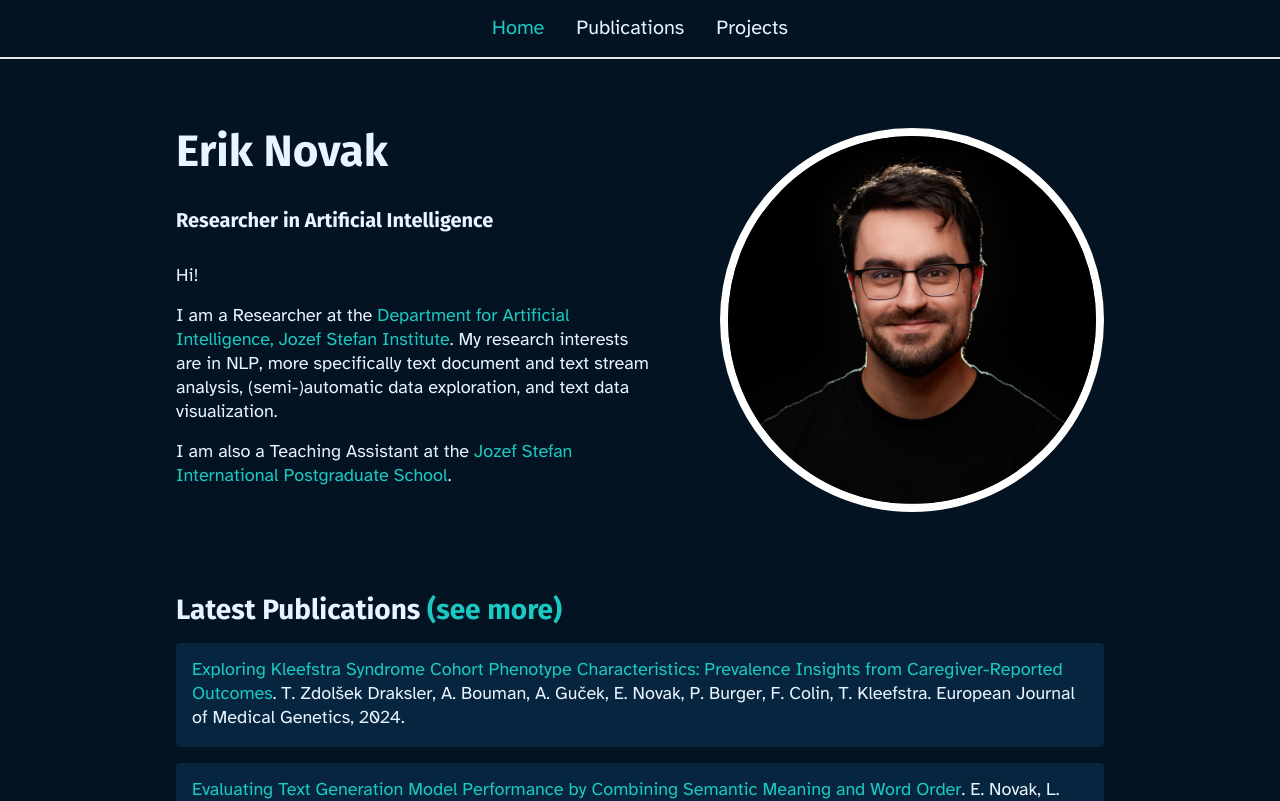
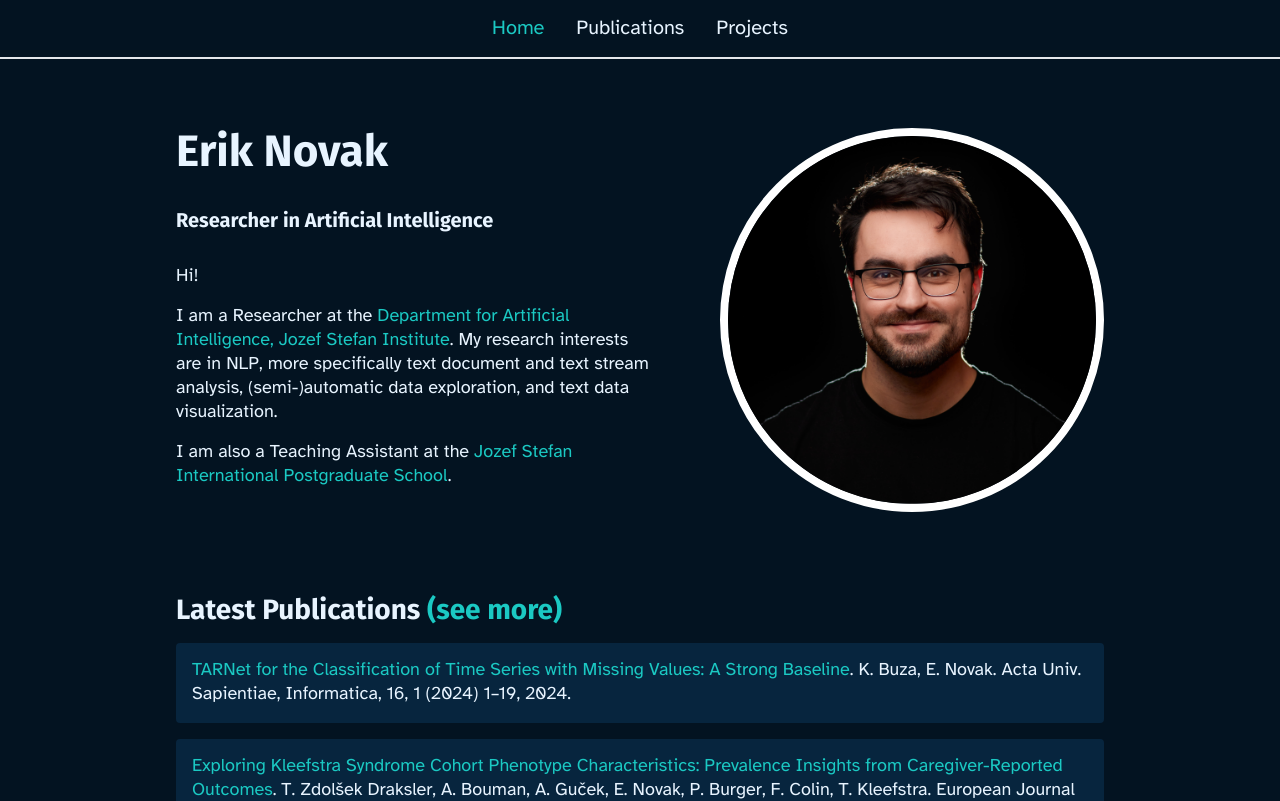
Before and after one commit to eriknovak/eriknovak.github.io, a Next.js app: page / in a window 1280 px wide. Shown: the top 801 px of the page. Built offline with nearby package versions, Linux system fonts and the light colour scheme.

Commit message:
Update journal_papers.ts

```diff
--- a/assets/publications/journal_papers.ts
+++ b/assets/publications/journal_papers.ts
@@ -1,4 +1,14 @@
 const JOURNAL_PAPERS = [
+  {
+    authors: "K. Buza, E. Novak",
+    title:
+      "TARNet for the Classification of Time Series with Missing Values: A Strong Baseline",
+    url: "https://acta.sapientia.ro/en/series/informatica/publications/volume-16-no-1-2024/tarnet-for-the-classification-of-time-series-with-missing-values-a-strong-baseline",
+    reference: "Acta Univ. Sapientiae, Informatica, 16, 1 (2024) 1–19",
+    location: null,
+    year: 2024,
+    presentation: null,
+  },
   {
     authors: "T. Zdolšek Draksler, A. Bouman, A. Guček, E. Novak, P. Burger, F. Colin, T. Kleefstra",
     title:
```
